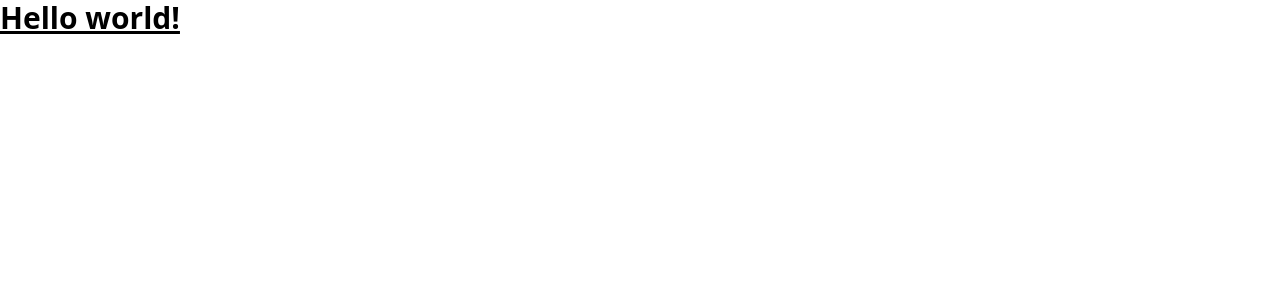
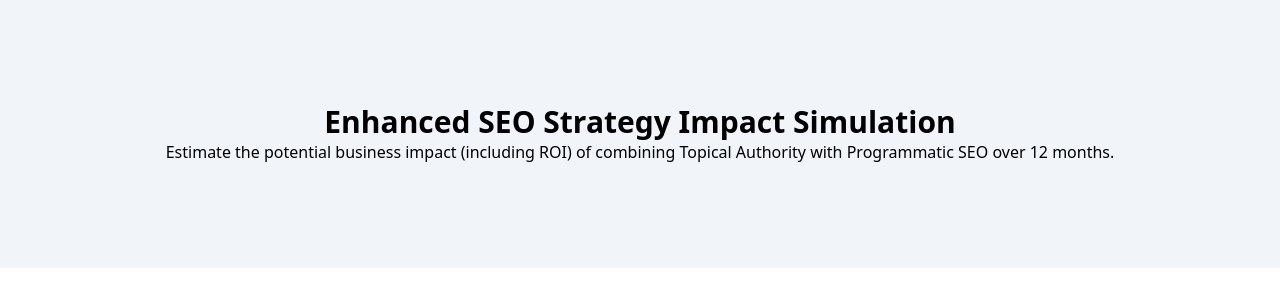
Before and after one commit to BuildWithDevhaus/seo-planner, a React (Vite) app: page / in a window 1280 px wide. Shown: the top 306 px of the page. Built offline with nearby package versions, Linux system fonts and the light colour scheme.

Commit message:
feat: add headers

```diff
--- a/src/App.tsx
+++ b/src/App.tsx
@@ -1,11 +1,13 @@
-
+import Header from "./components/header";
 
 function App() {
   return (
-    <h1 className="text-3xl font-bold underline">
-      Hello world!
-    </h1>
-  )
+    <>
+      <div className="bg-slate-100 py-20">
+        <Header />
+      </div>
+    </>
+  );
 }
 
-export default App
+export default App;
--- /dev/null
+++ b/src/components/header.tsx
@@ -0,0 +1,15 @@
+export default function Header() {
+  return (
+    <header className="">
+      <div className="max-w-7xl mx-auto text-center py-6 px-4 sm:px-6 lg:px-8">
+        <h1 className="text-3xl font-semibold ">
+          Enhanced SEO Strategy Impact Simulation
+        </h1>
+        <h1>
+          Estimate the potential business impact (including ROI) of combining
+          Topical Authority with Programmatic SEO over 12 months.
+        </h1>
+      </div>
+    </header>
+  );
+}
```
